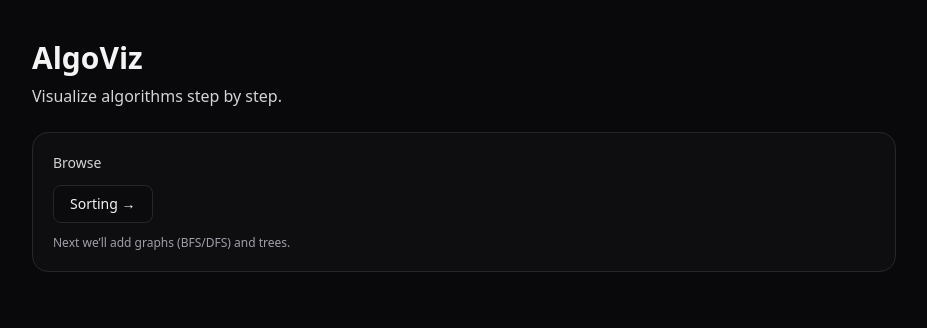
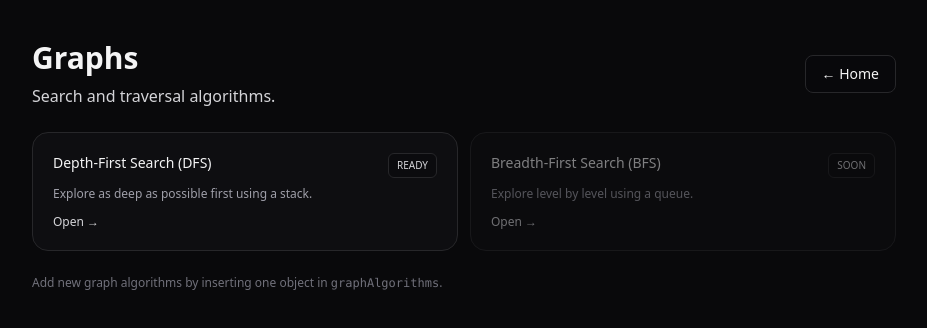
Before and after one commit to Braden89/AlgoViz, a React (Vite) app in the folder algoviz/: page /graphs in a window 1280 px wide. Before the commit this address led to /. Shown: the top 328 px of the page, without its empty margins (176-1103 px from the left). Built offline with nearby package versions, Linux system fonts and the light colour scheme.

Commit message:
DFS progress, begin graph builder

```diff
--- a/algoviz/src/App.tsx
+++ b/algoviz/src/App.tsx
@@ -6,7 +6,10 @@ import SortingCatalogPage from "./pages/SortingCatalogPage";
 import BubbleSortPage from "./pages/BubbleSortPage";
 import InsertionSortPage from "./pages/InsertionSortPage";
 import QuickSortPage from "./pages/QuickSortPage";
-import TreeSortPage from "./pages/TreeSortPage"; // ✅ add this file
+import TreeSortPage from "./pages/TreeSortPage";
+import GraphsPage from "./pages/GraphsPage";
+import DfsPage from "./pages/DfsPage";
+
 
 export default function App() {
   return (
@@ -20,6 +23,8 @@ export default function App() {
       <Route path="/algorithms/sorting/insertion" element={<InsertionSortPage />} />
       <Route path="/algorithms/sorting/quick" element={<QuickSortPage />} />
       <Route path="/algorithms/sorting/tree" element={<TreeSortPage />} />
+      <Route path="/graphs" element={<GraphsPage />} />
+      <Route path="/graphs/dfs" element={<DfsPage />} />
 
       {/* Optional: redirect unknown routes */}
       <Route path="*" element={<Navigate to="/" replace />} />
--- /dev/null
+++ b/algoviz/src/algorithms/search/graphGenerator.ts
@@ -0,0 +1,161 @@
+import type { Graph } from "./searchtypes";
+
+function rand(min: number, max: number) {
+  return min + Math.random() * (max - min);
+}
+
+function clamp(n: number, lo: number, hi: number) {
+  return Math.max(lo, Math.min(hi, n));
+}
+
+/**
+ * Binary tree generator (undirected by default).
+ * count: total nodes (>= 1)
+ */
+export function makeBinaryTreeGraph(opts: {
+  count: number;
+  directed?: boolean;
+  levelGap?: number; // vertical spacing
+  nodeGap?: number;  // base horizontal spacing
+}): Graph {
+  const count = clamp(Math.floor(opts.count), 1, 127);
+  const directed = opts.directed ?? false;
+  const levelGap = opts.levelGap ?? 90;
+  const nodeGap = opts.nodeGap ?? 70;
+
+  // Determine height such that we can fit `count` nodes in level order.
+  // Level i has up to 2^i nodes.
+  let remaining = count;
+  let height = 0;
+  while (remaining > 0) {
+    remaining -= 1 << height;
+    height++;
+  }
+
+  const nodes: Graph["nodes"] = {};
+  const edges: Graph["edges"] = [];
+
+  // Precompute how many nodes per level given total count.
+  const nodesPerLevel: number[] = [];
+  let used = 0;
+  for (let lvl = 0; lvl < height; lvl++) {
+    const cap = 1 << lvl;
+    const take = Math.min(cap, count - used);
+    nodesPerLevel.push(take);
+    used += take;
+    if (used >= count) break;
+  }
+
+  // Create positions:
+  // Each level spreads nodes evenly across a width that grows with depth.
+  // Root centered; deeper levels wider.
+  const totalWidth = (1 << (nodesPerLevel.length - 1)) * nodeGap;
+
+  let idx = 0;
+  for (let lvl = 0; lvl < nodesPerLevel.length; lvl++) {
+    const k = nodesPerLevel[lvl];
+    const y = lvl * levelGap;
+
+    // Spread k nodes across the totalWidth with padding
+    const span = totalWidth;
+    for (let j = 0; j < k; j++) {
+      const x =
+        k === 1
+          ? span / 2
+          : (span * j) / (k - 1);
+
+      const id = `N${idx}`;
+      nodes[id] = { id, x, y };
+      idx++;
+    }
+  }
+
+  // Edges: connect in heap-index style: parent i -> children 2i+1, 2i+2
+  for (let i = 0; i < count; i++) {
+    const from = `N${i}`;
+    const left = 2 * i + 1;
+    const right = 2 * i + 2;
+    if (left < count) edges.push({ from, to: `N${left}` });
+    if (right < count) edges.push({ from, to: `N${right}` });
+  }
+
+  return { nodes, edges, directed };
+}
+
+/**
+ * Random “map” generator:
+ * - places nodes randomly
+ * - guarantees connectivity by building a random spanning tree
+ * - adds extra edges based on density (0..1)
+ */
+export function makeRandomMapGraph(opts: {
+  count: number;
+  density: number; // 0..1 (extra edges)
+  directed?: boolean;
+  width?: number;
+  height?: number;
+  margin?: number;
+}): Graph {
+  const count = clamp(Math.floor(opts.count), 2, 80);
+  const density = clamp(opts.density, 0, 1);
+  const directed = opts.directed ?? false;
+
+  const width = opts.width ?? 520;
+  const height = opts.height ?? 320;
+  const margin = opts.margin ?? 30;
+
+  const nodes: Graph["nodes"] = {};
+  const edges: Graph["edges"] = [];
+
+  // Nodes
+  for (let i = 0; i < count; i++) {
+    const id = `N${i}`;
+    nodes[id] = {
+      id,
+      x: rand(margin, width - margin),
+      y: rand(margin, height - margin),
+    };
+  }
+
+  // Helper to avoid duplicate undirected edges
+  const edgeKey = (a: string, b: string) => {
+    if (directed) return `${a}->${b}`;
+    return a < b ? `${a}--${b}` : `${b}--${a}`;
+  };
+  const seen = new Set<string>();
+  const addEdge = (a: string, b: string) => {
+    if (a === b) return false;
+    const k = edgeKey(a, b);
+    if (seen.has(k)) return false;
+    seen.add(k);
+    edges.push({ from: a, to: b });
+    return true;
+  };
+
+  // 1) Guarantee connectivity with a random spanning tree
+  const remaining: string[] = Object.keys(nodes);
+  const connected: string[] = [];
+
+  connected.push(remaining.pop()!);
+  while (remaining.length > 0) {
+    const a = connected[Math.floor(Math.random() * connected.length)];
+    const b = remaining.pop()!;
+    addEdge(a, b);
+    connected.push(b);
+  }
+
+  // 2) Add extra edges based on density
+  // Max possible undirected edges is n(n-1)/2; we already have (n-1).
+  const maxUndirected = (count * (count - 1)) / 2;
+  const targetTotal = Math.floor((count - 1) + density * (maxUndirected - (count - 1)));
+
+  let guard = 0;
+  while (edges.length < targetTotal && guard < 20000) {
+    guard++;
+    const i = Math.floor(Math.random() * count);
+    const j = Math.floor(Math.random() * count);
+    addEdge(`N${i}`, `N${j}`);
+  }
+
+  return { nodes, edges, directed };
+}
--- a/algoviz/src/pages/DfsPage.tsx
+++ b/algoviz/src/pages/DfsPage.tsx
@@ -8,7 +8,7 @@ import { usePlayerStore } from "../state/playerStore";
 
 import { GraphView } from "../components/GraphView";
 import type { Graph, SearchStep } from "../algorithms/search/searchtypes";
-import type { Step } from "../types";
+import type { Step } from "../algorithms/types";
 
 import { DFS } from "../algorithms/search/dfs";
 
--- /dev/null
+++ b/algoviz/src/pages/GraphsPage.tsx
@@ -0,0 +1,75 @@
+import { Link } from "react-router-dom";
+
+const graphAlgorithms = [
+  {
+    name: "Depth-First Search (DFS)",
+    description: "Explore as deep as possible first using a stack.",
+    to: "/graphs/dfs",
+    status: "ready" as const,
+  },
+  {
+    name: "Breadth-First Search (BFS)",
+    description: "Explore level by level using a queue.",
+    to: "/graphs/bfs",
+    status: "soon" as const,
+  },
+  // Later, just add more:
+  // { name: "Dijkstra", description: "...", to: "/graphs/dijkstra", status: "soon" },
+];
+
+export default function GraphsPage() {
+  return (
+    <div className="min-h-screen bg-zinc-950 text-zinc-100">
+      <div className="mx-auto max-w-4xl px-4 py-10">
+        <div className="flex items-center justify-between gap-3">
+          <div>
+            <h1 className="text-3xl font-semibold">Graphs</h1>
+            <p className="mt-2 text-zinc-300">Search and traversal algorithms.</p>
+          </div>
+
+          <Link
+            className="rounded-lg border border-zinc-800 bg-zinc-950/40 px-4 py-2 text-sm hover:bg-zinc-900"
+            to="/"
+          >
+            ← Home
+          </Link>
+        </div>
+
+        <div className="mt-6 grid gap-3 sm:grid-cols-2">
+          {graphAlgorithms.map((a) => {
+            const disabled = a.status !== "ready";
+            return (
+              <Link
+                key={a.to}
+                to={disabled ? "#" : a.to}
+                onClick={(e) => {
+                  if (disabled) e.preventDefault();
+                }}
+                className={[
+                  "rounded-2xl border border-zinc-800 bg-zinc-900/40 p-5 transition",
+                  disabled ? "opacity-50 cursor-not-allowed" : "hover:bg-zinc-900",
+                ].join(" ")}
+              >
+                <div className="flex items-start justify-between gap-3">
+                  <div className="text-sm font-medium">{a.name}</div>
+                  <span className="rounded-md border border-zinc-800 bg-zinc-950/40 px-2 py-1 text-[10px] text-zinc-300">
+                    {a.status === "ready" ? "READY" : "SOON"}
+                  </span>
+                </div>
+
+                <div className="mt-2 text-xs text-zinc-400">{a.description}</div>
+                <div className="mt-3 text-xs text-zinc-300">
+                  Open →
+                </div>
+              </Link>
+            );
+          })}
+        </div>
+
+        <div className="mt-6 text-xs text-zinc-500">
+          Add new graph algorithms by inserting one object in <code>graphAlgorithms</code>.
+        </div>
+      </div>
+    </div>
+  );
+}
--- a/algoviz/src/pages/Home.tsx
+++ b/algoviz/src/pages/Home.tsx
@@ -17,10 +17,16 @@ export default function Home() {
     >
           Sorting →
           </Link>
+          <Link
+          className="rounded-lg border border-zinc-800 bg-zinc-950/40 px-4 py-2 text-sm hover:bg-zinc-900"
+          to="/graphs"
+    >
+          Graphs →
+          </Link>
         </div>
 
-  <div className="mt-3 text-xs text-zinc-400">
-    Next we’ll add graphs (BFS/DFS) and trees.
+        <div className="mt-3 text-xs text-zinc-400">
+          More algorithms coming soon! (e.g. graph search, dynamic programming, greedy algorithms...)
   </div>
 </div>
 
```
